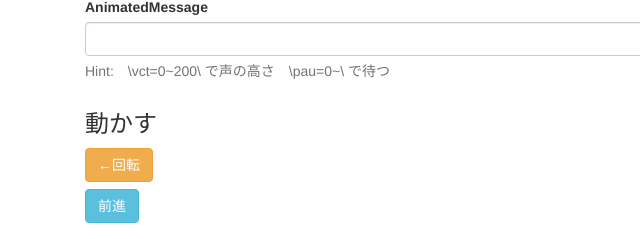
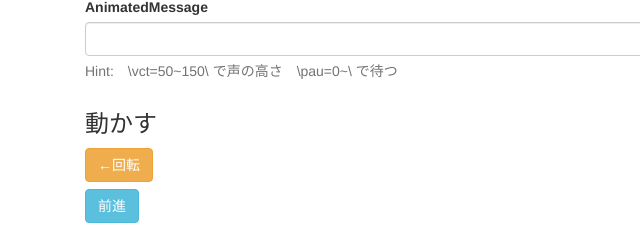
Before and after one commit to kuetsuhara/kuetsuhara.github.io, a plain HTML site: page pepperConnect.html in a window 1280 px wide. Shown: the part 453-692 px from the top of the page, 0-640 px from the left. Drawn offline with nearby package versions, Linux system fonts and the light colour scheme.

Commit message:
hintの間違い変更

```diff
--- a/pepperConnect.html
+++ b/pepperConnect.html
@@ -94,7 +94,7 @@
 
 	</div>
 	<div class = "row">
-		<div class="col-xs-12"><span id="helpBlock" class="help-block">Hint:　\vct=0~200\ で声の高さ　\pau=0~\ で待つ</span></div>
+		<div class="col-xs-12"><span id="helpBlock" class="help-block">Hint:　\vct=50~150\ で声の高さ　\pau=0~\ で待つ</span></div>
 	</div>
 
 	<h3>動かす</h3>
```
